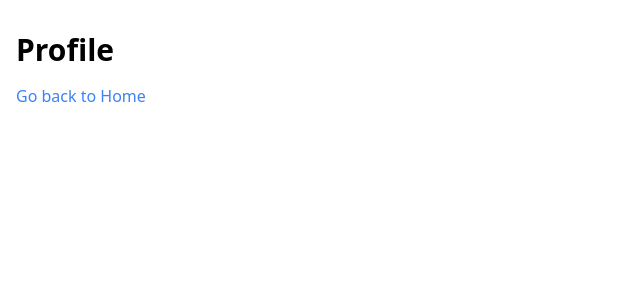
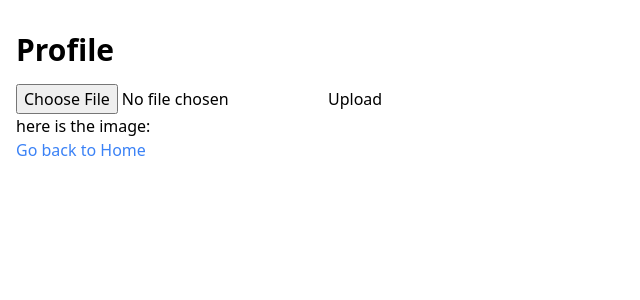
Before and after one commit to 718Asma/CodeSync_Frontend, a React (Vite) app: page /user/profile/1 in a window 1280 px wide. Shown: the top 300 px of the page, without its empty margins (0-640 px from the left). Built offline with nearby package versions, Linux system fonts and the light colour scheme; no server answers.

Commit message:
progress
profile testing and components setup

```diff
--- /dev/null
+++ b/src/components/profileComponents/ProfileData.tsx
@@ -0,0 +1,28 @@
+type ProfileDataProps = {
+    data: any;
+};
+
+const ProfileData = ({ data }: ProfileDataProps) => {
+    return (
+        <div>
+            <h1 className="text-3xl font-bold mb-4">Profile</h1>
+            {data && (
+                <div className="bg-gray-100 rounded-lg p-4 mb-4">
+                    <p className="text-lg">Profile data:</p>
+                    <div className="border border-gray-300 p-4 mt-2">
+                        <p className="font-semibold">Full Name:</p>
+                        <p className="text-gray-700">{data.data.fullName}</p>
+                        <p className="font-semibold">Username:</p>
+                        <p className="text-gray-700">{data.data.username}</p>
+                        <p className="font-semibold">Password:</p>
+                        <p className="text-gray-700">{data.data.password}</p>
+                        <p className="font-semibold mt-4">Google ID:</p>
+                        <p className="text-gray-700">{data.data.googleId}</p>
+                    </div>
+                </div>
+            )}
+        </div>
+    );
+};
+
+export default ProfileData;
--- /dev/null
+++ b/src/components/profileComponents/ProfileImageUpload.tsx
@@ -0,0 +1,47 @@
+import { useState } from "react";
+import axios from "../../utils/axios";
+
+function ProfileImageUpload() {
+    const [file, setFile] = useState(null);
+    const [imagePath, setImagePath] = useState("");
+
+    const handleFileChange = (e: any) => {
+        setFile(e.target.files[0]);
+    };
+
+    const handleSubmit = async (e: any) => {
+        e.preventDefault();
+        const formData = new FormData();
+        formData.append("profileImage", file!);
+
+        try {
+            console.log(formData.get("profileImage"));
+            const response = await axios.post(
+                "/user/upload-profile-image",
+                formData,
+                {
+                    headers: { "Content-Type": "multipart/form-data" },
+                }
+            );
+            console.log(response.data);
+            setImagePath(response.data.filePath);
+        } catch (error) {
+            console.error("Error uploading file:", error);
+        }
+    };
+
+    return (
+        <div>
+            <form onSubmit={handleSubmit}>
+                <input type="file" onChange={handleFileChange} />
+                <button type="submit">Upload</button>
+            </form>
+            here is the image:
+            {imagePath && (
+                <img src={`http://localhost:3000/${imagePath}`} alt="Profile" />
+            )}
+        </div>
+    );
+}
+
+export default ProfileImageUpload;
--- a/src/pages/Profile.tsx
+++ b/src/pages/Profile.tsx
@@ -1,6 +1,8 @@
 import { useEffect, useState } from "react";
 import axios from "../utils/axios";
 import { Link } from "react-router-dom";
+import ProfileData from "../components/profileComponents/ProfileData";
+import ProfileImageUpload from "../components/profileComponents/ProfileImageUpload";
 
 const Profile = () => {
     const [data, setData] = useState<any>(null);
@@ -21,22 +23,8 @@ const Profile = () => {
 
     return (
         <div className="container mx-auto px-4 py-8">
-            <h1 className="text-3xl font-bold mb-4">Profile</h1>
-            {data && (
-                <div className="bg-gray-100 rounded-lg p-4 mb-4">
-                    <p className="text-lg">Profile data:</p>
-                    <div className="border border-gray-300 p-4 mt-2">
-                        <p className="font-semibold">Full Name:</p>
-                        <p className="text-gray-700">{data.data.fullName}</p>
-                        <p className="font-semibold">Username:</p>
-                        <p className="text-gray-700">{data.data.username}</p>
-                        <p className="font-semibold">Password:</p>
-                        <p className="text-gray-700">{data.data.password}</p>
-                        <p className="font-semibold mt-4">Google ID:</p>
-                        <p className="text-gray-700">{data.data.googleId}</p>
-                    </div>
-                </div>
-            )}
+            <ProfileData data={data} />
+            <ProfileImageUpload />
             <Link to="/" className="block text-blue-500 hover:underline">
                 Go back to Home
             </Link>
```
